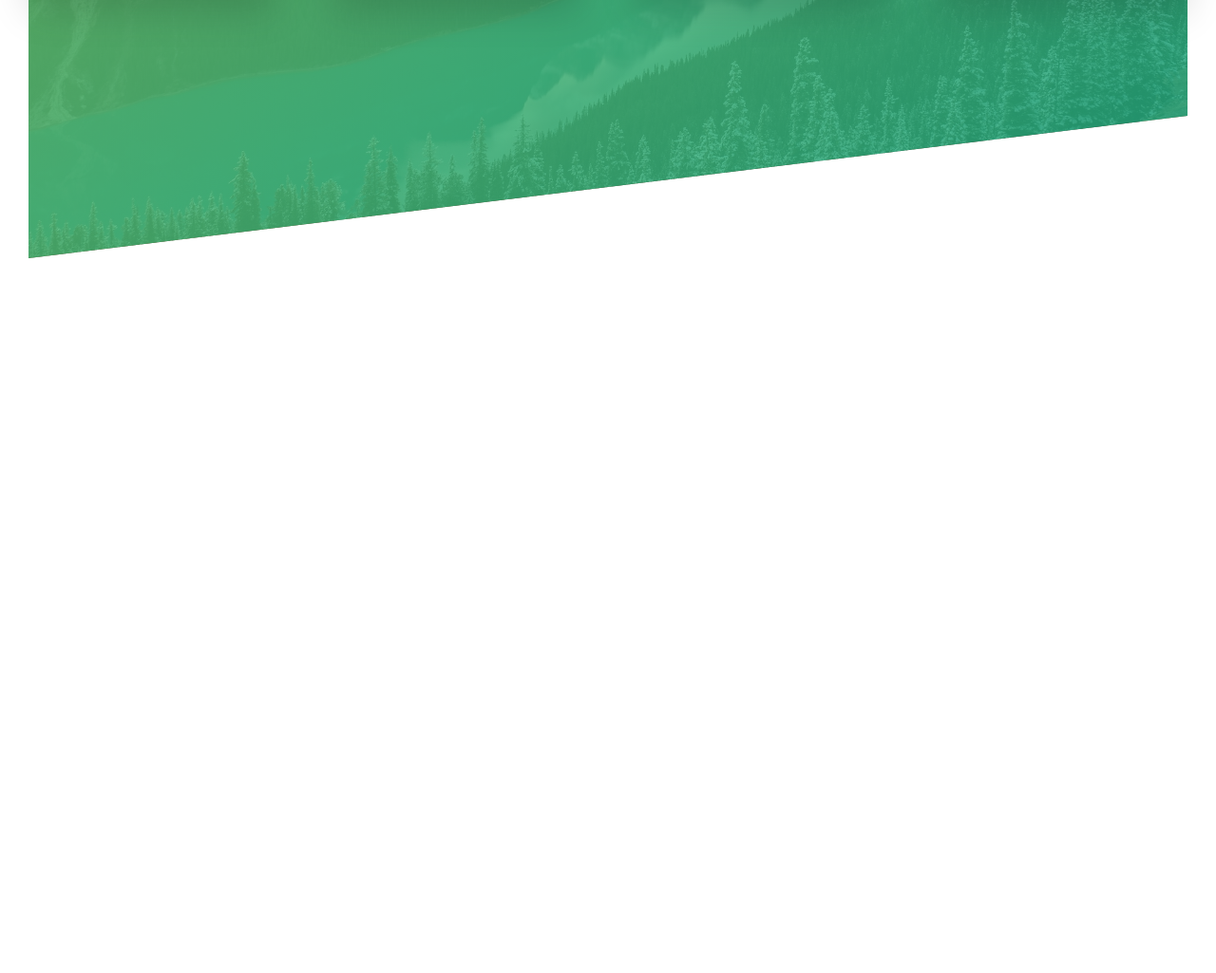
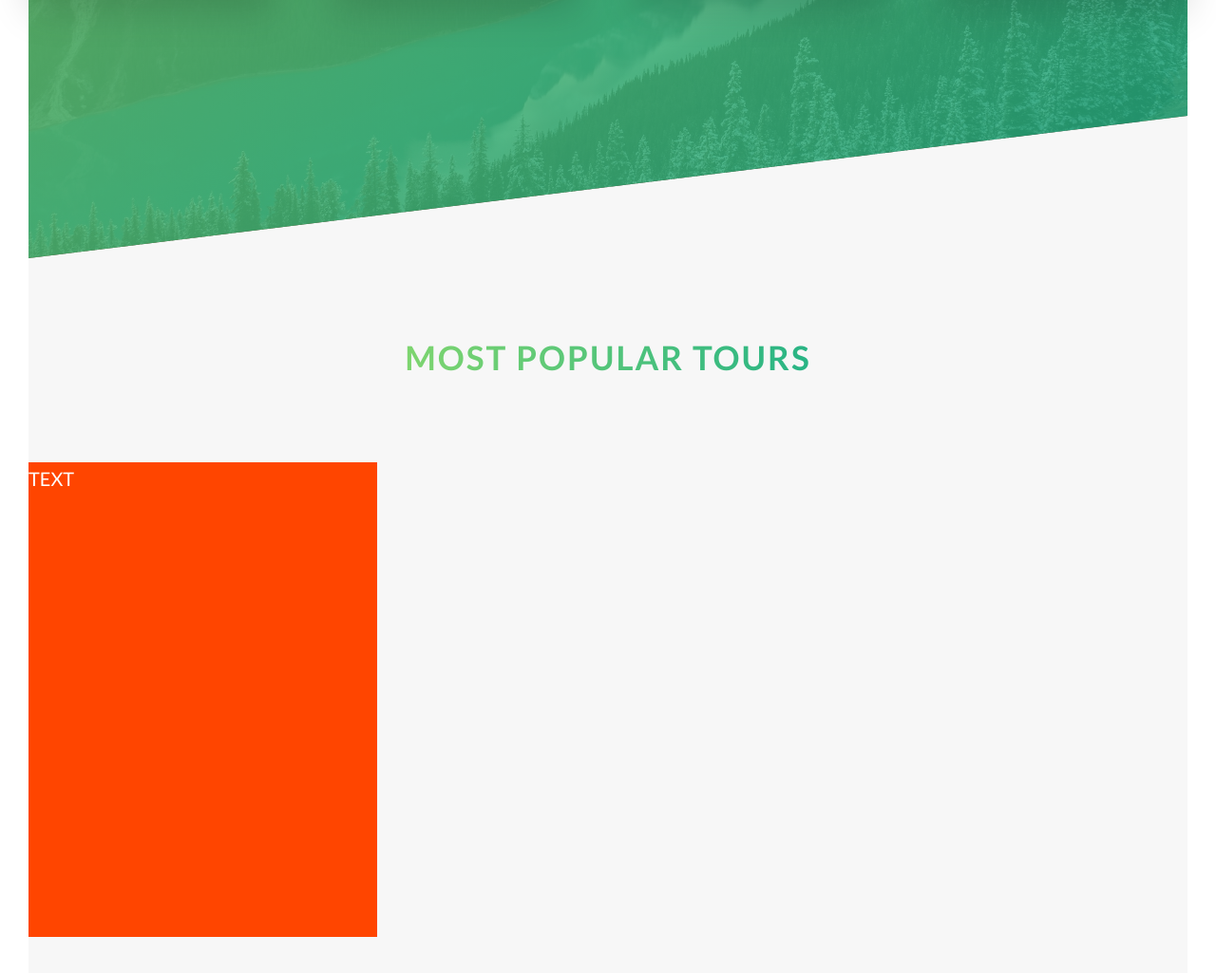
Before and after one commit to Naphro/practice-1, a plain HTML site: page index.html in a window 1280 px wide. Shown: the part 1988-3013 px from the top of the page at 95% size. Before the commit the page ends 2260 px from the top, so only its background shows below. Drawn offline with nearby package versions, Linux system fonts and the light colour scheme; files that its build step writes are made by us from their sources.

Commit message:
chapter 39 (not finihs)

```diff
--- a/index.html
+++ b/index.html
@@ -129,6 +129,23 @@
           </div>
         </div>
       </section>
+
+      <section class="section-tours">
+        <div class="u-center-text u-margin-bottom-big">
+          <h2 class="heading-secondary">
+            Most popular tours
+          </h2>
+        </div>
+        <div class="row">
+          <div class="col-1-of-3">
+            <div class="card">
+              <div class="card__side">TEXT</div>
+            </div>
+          </div>
+          <div class="col-1-of-3"></div>
+          <div class="col-1-of-3"></div>
+        </div>
+      </section>
     </main>
     <!--
     <section class="grid-test">
--- /dev/null
+++ b/sass/components/_card.scss
@@ -0,0 +1,16 @@
+.card {
+  perspective: 150rem;
+  -moz-perspective: 150rem;
+
+  &__side {
+    background-color: orangered;
+    color: $color-white;
+    font-size: 2rem;
+    height: 50rem;
+    transition: all 0.8s;
+  }
+
+  &:hover &__side {
+    transform: rotateY(180deg);
+  }
+}
--- a/sass/main.scss
+++ b/sass/main.scss
@@ -8,6 +8,7 @@
 @import 'base/utilities';
 
 @import 'components/button';
+@import 'components/card';
 @import 'components/composition';
 @import 'components/feature-box';
 
--- a/sass/pages/_home.scss
+++ b/sass/pages/_home.scss
@@ -20,3 +20,9 @@
     transform: skewY(7deg);
   }
 }
+
+.section-tours {
+  background-color: $color-grey-light-1;
+  padding: 25rem 0 50rem 0;
+  margin-top: -10rem;
+}
```
